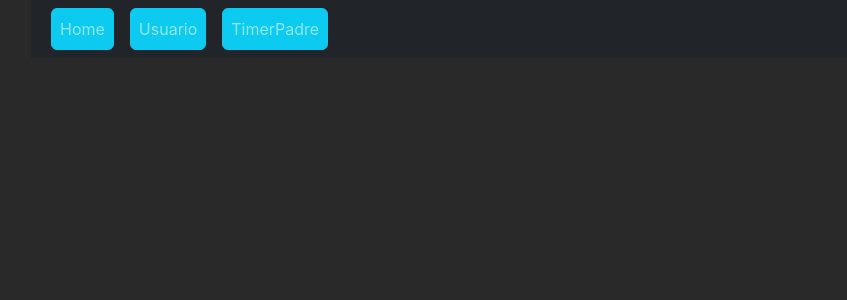
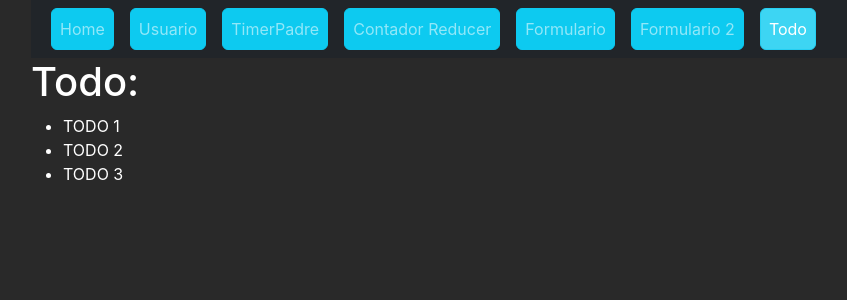
Before and after one commit to SebaGNH/FE-React-Typescript-VYB, a React (Vite) app: page /Todo in a window 1280 px wide. Shown: the top 300 px of the page, without its empty margins (51-898 px from the left). Built offline with nearby package versions, Linux system fonts and the light colour scheme.

Commit message:
se inicia TODO.Provider

```diff
--- a/src/components/index.ts
+++ b/src/components/index.ts
@@ -4,3 +4,4 @@ export * from './Timer';
 export * from './ContReducer';
 export * from './Formulario';
 export * from './Formulario2';
+export * from '../todo/Todo';
--- a/src/routes/App.routes.tsx
+++ b/src/routes/App.routes.tsx
@@ -1,7 +1,6 @@
 import React from 'react';
 import {Routes, Route, NavLink} from 'react-router-dom';
-// import { Usuario } from '../components';
-import { TimerPadre, Usuario, ContReducer, Formulario, Formulario2 } from "../components";
+import { TimerPadre, Usuario, ContReducer, Formulario, Formulario2, Todo } from "../components";
 
 export const AppRoutes = () => {
   return (
@@ -21,6 +20,18 @@ export const AppRoutes = () => {
               <NavLink to="/timer-padre" className="nav-link btn btn-info mx-2">
                 TimerPadre
               </NavLink>
+              <NavLink to="/cont-Reducer" className="nav-link btn btn-info mx-2">
+                Contador Reducer
+              </NavLink>
+              <NavLink to="/formulario" className="nav-link btn btn-info mx-2">
+              Formulario
+              </NavLink>
+              <NavLink to="/formulario2" className="nav-link btn btn-info mx-2">
+              Formulario 2
+              </NavLink>
+              <NavLink to="/Todo" className="nav-link btn btn-info mx-2">
+              Todo
+              </NavLink>
 
             </ul>
           </div>
@@ -32,6 +43,10 @@ export const AppRoutes = () => {
         <Route path='/usuario' element={<Usuario />}/>
         <Route path='/usuario' element={<Usuario />}/>
         <Route path='/timer-padre' element={<TimerPadre />}/>
+        <Route path='/cont-Reducer' element={<ContReducer />}/>
+        <Route path='/formulario' element={<Formulario />}/>
+        <Route path='/formulario2' element={<Formulario2 />}/>
+        <Route path='/Todo' element={<Todo />}/>
       </Routes>
     </>
   )
--- /dev/null
+++ b/src/todo/Todo.tsx
@@ -0,0 +1,15 @@
+import React from 'react'
+import { TodoProvider } from './context/TodoProvider'
+
+export const Todo = () => {
+  return (
+    <TodoProvider>
+      <h1>Todo:</h1>
+      <ul>
+        <li>TODO 1</li>
+        <li>TODO 2</li>
+        <li>TODO 3</li>
+      </ul>
+    </TodoProvider>
+  )
+}
--- /dev/null
+++ b/src/todo/context/TodoContext.tsx
@@ -0,0 +1,4 @@
+import { createContext } from "react";
+// el context debe ser capaz de distribuir la información del estado sin importar que tan anidados estén los componentes para no tener que enviarlos por los props
+// TodoContext Tiene toda la información de lo que quiero compartir en mis componentes
+export const TodoContext = createContext({});
--- /dev/null
+++ b/src/todo/context/TodoProvider.tsx
@@ -0,0 +1,16 @@
+import React from 'react'
+import { TodoContext } from './TodoContext'
+// recibe los hijos que serán renderizados adentro
+
+interface TodoProviderProps {
+  // Permitimos 1 o varios
+  children: JSX.Element | JSX.Element[];
+}
+
+export const TodoProvider = ({children} : TodoProviderProps) => {
+  return (
+    <TodoContext.Provider value={{}}>
+      {children}
+    </TodoContext.Provider>
+  )
+}
```
